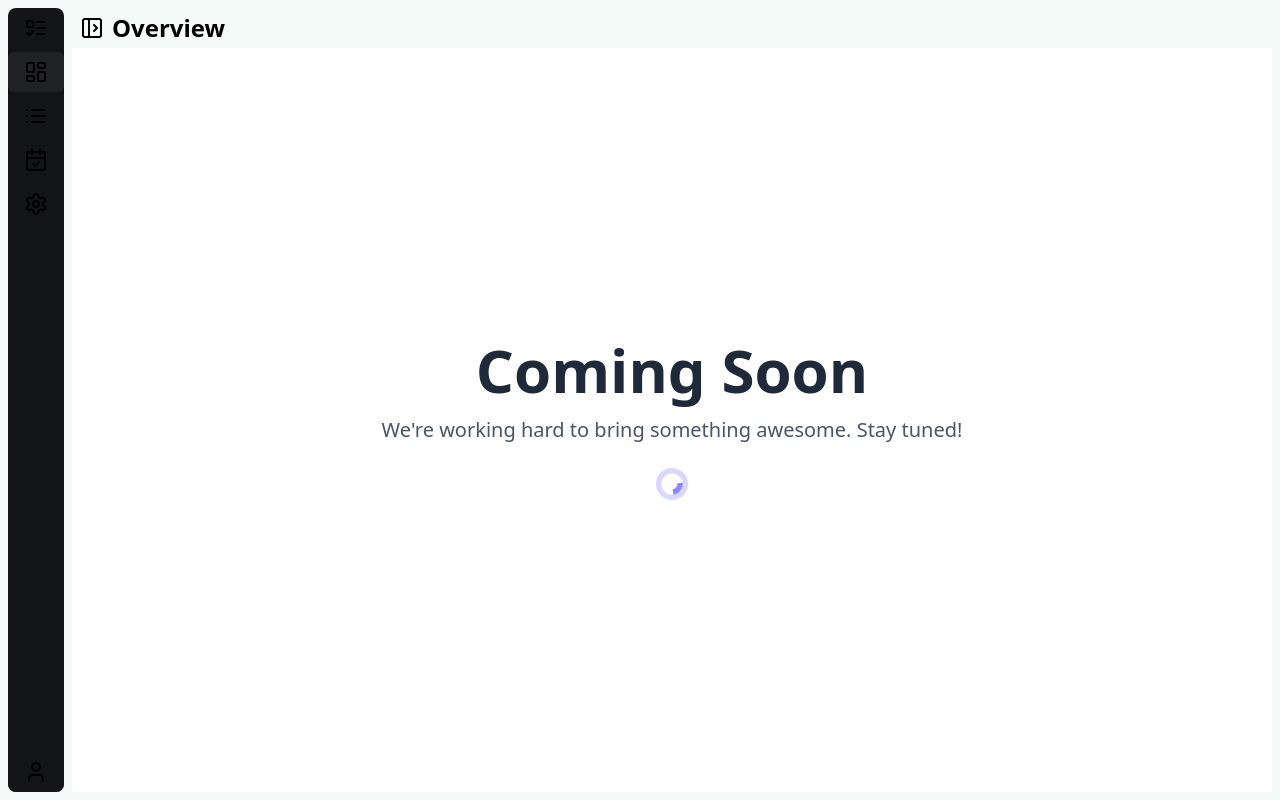
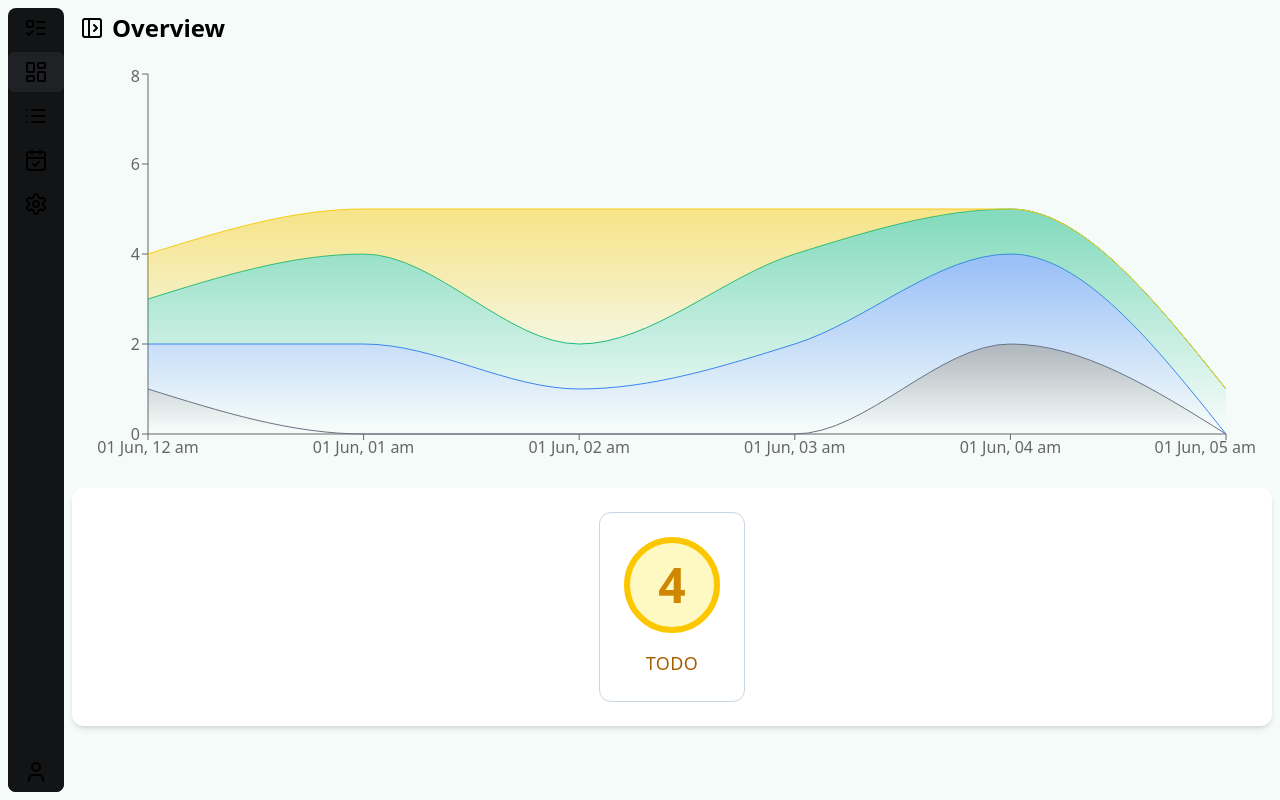
Before and after one commit to sonal-verma-4397/collabhub-frontend, a React (Vite) app: page / in a window 1280 px wide. Built offline with nearby package versions, Linux system fonts and the light colour scheme.

Commit message:
add react-rechart dependency for charts,graph and update overview page

```diff
--- a/package.json
+++ b/package.json
@@ -16,6 +16,7 @@
     "react": "^19.1.0",
     "react-dom": "^19.1.0",
     "react-router-dom": "^7.6.1",
+    "recharts": "^2.15.3",
     "tailwindcss": "^4.1.7"
   },
   "devDependencies": {
--- a/src/pages/Overview.jsx
+++ b/src/pages/Overview.jsx
@@ -1,10 +1,269 @@
-import React from "react";
-import ComingSoon from "../components/utility/ComingSoon";
+"use client";
+
+import {
+  Area,
+  AreaChart,
+  CartesianGrid,
+  ResponsiveContainer,
+  Tooltip,
+  XAxis,
+  YAxis,
+} from "recharts";
 
 export default function Overview() {
+  const tasks = [
+    {
+      id: "1",
+      title: "Task 1",
+      label: "backlog",
+      createdAt: "2025-06-01T00:00:00Z",
+    },
+    {
+      id: "2",
+      title: "Task 2",
+      label: "in-progress",
+      createdAt: "2025-06-01T00:15:00Z",
+    },
+    {
+      id: "3",
+      title: "Task 3",
+      label: "done",
+      createdAt: "2025-06-01T00:30:00Z",
+    },
+    {
+      id: "4",
+      title: "Task 4",
+      label: "todo",
+      createdAt: "2025-06-01T00:45:00Z",
+    },
+    {
+      id: "5",
+      title: "Task 5",
+      label: "done",
+      createdAt: "2025-06-01T01:00:00Z",
+    },
+    {
+      id: "6",
+      title: "Task 6",
+      label: "todo",
+      createdAt: "2025-06-01T01:15:00Z",
+    },
+    {
+      id: "7",
+      title: "Task 7",
+      label: "in-progress",
+      createdAt: "2025-06-01T01:15:00Z",
+    },
+    {
+      id: "8",
+      title: "Task 8",
+      label: "in-progress",
+      createdAt: "2025-06-01T01:30:00Z",
+    },
+    {
+      id: "9",
+      title: "Task 9",
+      label: "done",
+      createdAt: "2025-06-01T01:45:00Z",
+    },
+    {
+      id: "10",
+      title: "Task 10",
+      label: "done",
+      createdAt: "2025-06-01T02:00:00Z",
+    },
+    {
+      id: "11",
+      title: "Task 11",
+      label: "todo",
+      createdAt: "2025-06-01T02:00:00Z",
+    },
+    {
+      id: "12",
+      title: "Task 12",
+      label: "todo",
+      createdAt: "2025-06-01T02:15:00Z",
+    },
+    {
+      id: "13",
+      title: "Task 13",
+      label: "in-progress",
+      createdAt: "2025-06-01T02:30:00Z",
+    },
+    {
+      id: "14",
+      title: "Task 14",
+      label: "todo",
+      createdAt: "2025-06-01T02:45:00Z",
+    },
+    {
+      id: "15",
+      title: "Task 15",
+      label: "in-progress",
+      createdAt: "2025-06-01T03:00:00Z",
+    },
+    {
+      id: "16",
+      title: "Task 16",
+      label: "done",
+      createdAt: "2025-06-01T03:15:00Z",
+    },
+    {
+      id: "17",
+      title: "Task 17",
+      label: "in-progress",
+      createdAt: "2025-06-01T03:30:00Z",
+    },
+    {
+      id: "18",
+      title: "Task 18",
+      label: "todo",
+      createdAt: "2025-06-01T03:30:00Z",
+    },
+    {
+      id: "19",
+      title: "Task 19",
+      label: "done",
+      createdAt: "2025-06-01T03:45:00Z",
+    },
+    {
+      id: "20",
+      title: "Task 20",
+      label: "done",
+      createdAt: "2025-06-01T04:00:00Z",
+    },
+    {
+      id: "21",
+      title: "Task 21",
+      label: "backlog",
+      createdAt: "2025-06-01T04:15:00Z",
+    },
+    {
+      id: "22",
+      title: "Task 22",
+      label: "backlog",
+      createdAt: "2025-06-01T04:30:00Z",
+    },
+    {
+      id: "23",
+      title: "Task 23",
+      label: "in-progress",
+      createdAt: "2025-06-01T04:30:00Z",
+    },
+    {
+      id: "24",
+      title: "Task 24",
+      label: "in-progress",
+      createdAt: "2025-06-01T04:45:00Z",
+    },
+    {
+      id: "25",
+      title: "Task 25",
+      label: "done",
+      createdAt: "2025-06-01T05:00:00Z",
+    },
+  ];
+
+  // Extract unique label types
+  const labelTypes = [...new Set(tasks.map((task) => task.label))];
+
+  // Assign colors for each label type
+  const labelColors = {
+    todo: "#facc15", // yellow
+    "in-progress": "#3b82f6", // blue
+    done: "#10b981", // green
+    review: "#a855f7", // purple
+    blocked: "#ef4444", // red
+    backlog: "#6b7280", // gray
+  };
+
+  const getColor = (label) => labelColors[label] || "#6b7280"; // default gray
+
+  // Group tasks by time and label counts
+  const trendByLabel = tasks.reduce((acc, task) => {
+    const time = new Date(task.createdAt).toLocaleString("en-GB", {
+      day: "2-digit",
+      month: "short",
+      hour: "2-digit",
+      hour12: true,
+    });
+
+    if (!acc[time]) {
+      acc[time] = { time };
+      labelTypes.forEach((label) => (acc[time][label] = 0));
+    }
+
+    acc[time][task.label] += 1;
+
+    return acc;
+  }, {});
+
+  const trendData = Object.values(trendByLabel);
+
   return (
-    <div className="dark:bg-[#131416] h-full">
-      <ComingSoon />
+    <div className="h-full flex flex-col gap-2">
+      <section className="dark:bg-[#131416] p-4 rounded-lg">
+        <ResponsiveContainer width="100%" height={400}>
+          <AreaChart
+            data={trendData}
+            margin={{ top: 10, right: 30, left: 0, bottom: 0 }}
+          >
+            <defs>
+              {labelTypes.map((label) => (
+                <linearGradient
+                  key={label}
+                  id={`color-${label}`}
+                  x1="0"
+                  y1="0"
+                  x2="0"
+                  y2="1"
+                >
+                  <stop
+                    offset="5%"
+                    stopColor={getColor(label)}
+                    stopOpacity={0.8}
+                  />
+                  <stop
+                    offset="95%"
+                    stopColor={getColor(label)}
+                    stopOpacity={0}
+                  />
+                </linearGradient>
+              ))}
+            </defs>
+
+            <XAxis dataKey="time" />
+            <YAxis />
+            {/* <CartesianGrid strokeDasharray="3 3" /> */}
+            <Tooltip />
+
+            {labelTypes.map((label) => (
+              <Area
+                key={label}
+                type="monotone"
+                dataKey={label}
+                stroke={getColor(label)}
+                fill={`url(#color-${label})`}
+                stackId="1"
+              />
+            ))}
+          </AreaChart>
+        </ResponsiveContainer>
+      </section>
+
+      <section className="dark:bg-[#131416] bg-white p-6 rounded-xl shadow-md flex justify-center items-center">
+        <div className="w-fit p-6 border border-slate-300 rounded-xl flex flex-col gap-4 justify-center items-center hover:shadow-lg transition-shadow duration-300">
+          <div className="border-[6px] size-24 flex justify-center items-center border-yellow-400 rounded-full p-4 bg-yellow-100 dark:bg-yellow-200/10">
+            <span className="text-5xl font-bold text-yellow-600 dark:text-yellow-400">
+              4
+            </span>
+          </div>
+
+          <span className="text-lg font-medium tracking-wide text-yellow-700 dark:text-yellow-200">
+            TODO
+          </span>
+        </div>
+      </section>
     </div>
   );
 }
```
Also changed, not shown: 1 other file (tests, documents, lock files or other folders).
